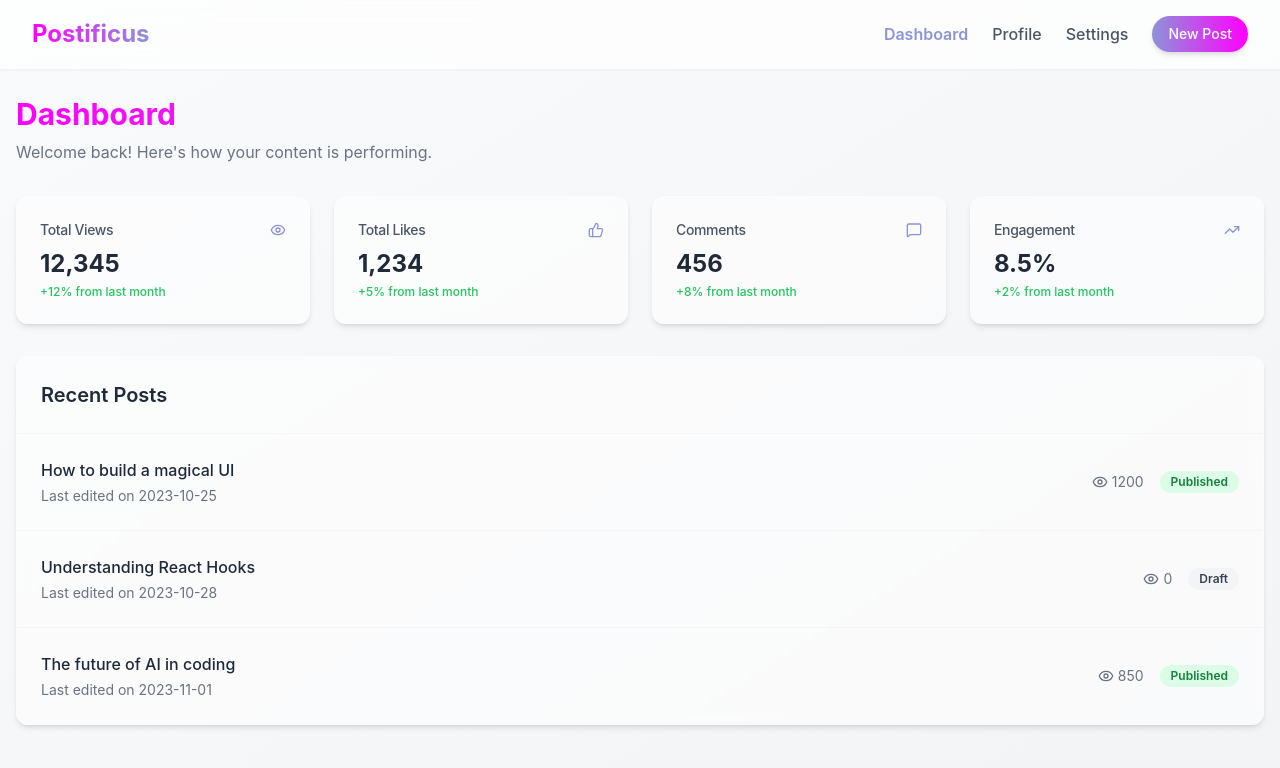
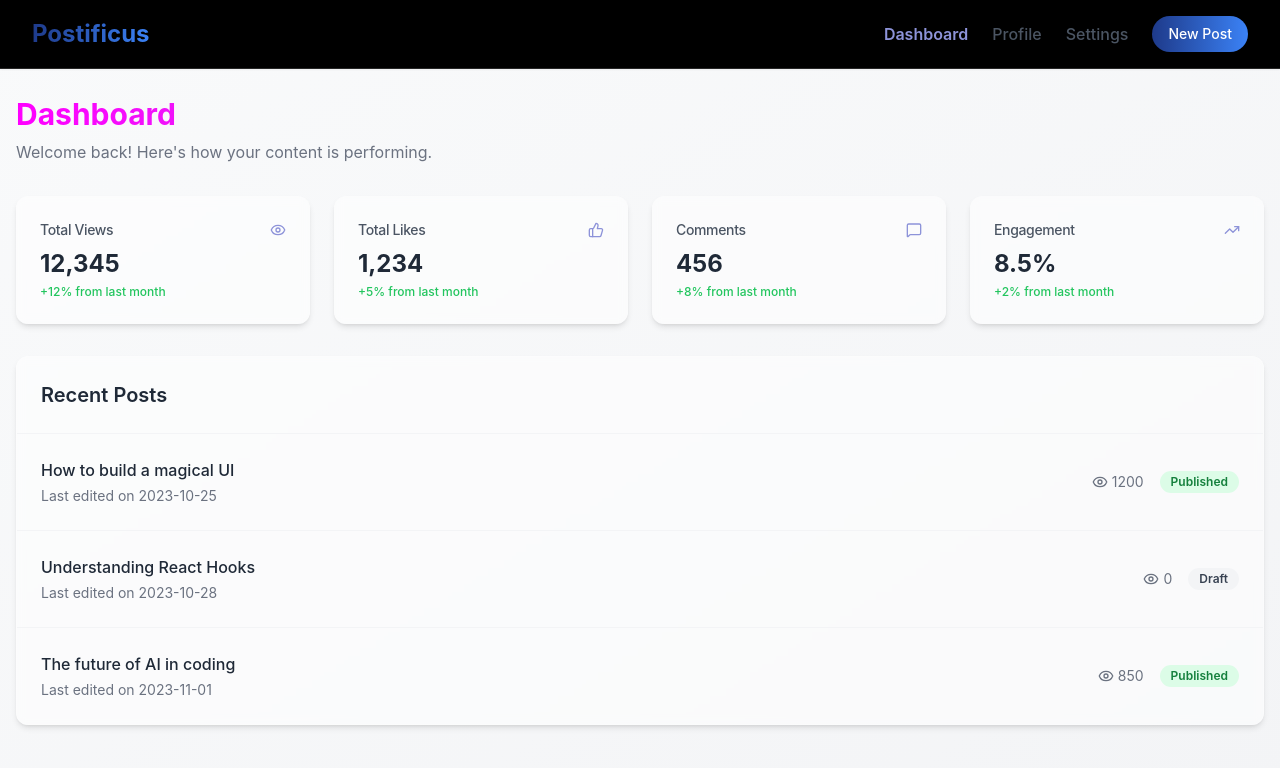
Before and after one commit to unichronic/postificus, a React app in the folder frontend/: page /dashboard in a window 1280 px wide. Shown: the top 768 px of the page. Built offline with nearby package versions, Linux system fonts and the light colour scheme; the HTML template or start-up script is replaced by a standard one.

Commit message:
Update Navbar styles for improved consistency and visual appeal

```diff
--- a/frontend/src/components/Navbar.jsx
+++ b/frontend/src/components/Navbar.jsx
@@ -9,8 +9,8 @@ const Navbar = () => {
     };
 
     return (
-        <nav className="fixed top-0 left-0 right-0 z-50 flex justify-between items-center px-8 py-4 bg-white/70 backdrop-blur-md border-b border-white/20 shadow-sm">
-            <Link to="/dashboard" className="text-2xl font-bold bg-gradient-to-r from-magical-fuchsia to-magical-violet bg-clip-text text-transparent hover:opacity-80 transition-opacity">
+        <nav className="fixed top-0 left-0 right-0 z-50 flex justify-between items-center px-8 py-4 bg-black backdrop-blur-md border-b border-neutral-800 shadow-sm">
+            <Link to="/dashboard" className="text-2xl font-bold bg-gradient-to-r from-blue-900 to-blue-500 bg-clip-text text-transparent hover:opacity-80 transition-opacity">
                 Postificus
             </Link>
             <div className="flex gap-6 items-center">
@@ -23,7 +23,7 @@ const Navbar = () => {
                 <Link to="/settings" className={`${isActive('/settings')} transition-colors`}>
                     Settings
                 </Link>
-                <Link to="/editor" className="px-4 py-2 text-sm font-medium text-white bg-gradient-to-r from-magical-violet to-magical-fuchsia rounded-full shadow-md hover:shadow-lg hover:scale-105 transition-all duration-200">
+                <Link to="/editor" className="px-4 py-2 text-sm font-medium text-white bg-gradient-to-r from-blue-900 to-blue-500 rounded-full shadow-md hover:shadow-lg hover:scale-105 transition-all duration-200">
                     New Post
                 </Link>
             </div>
```
